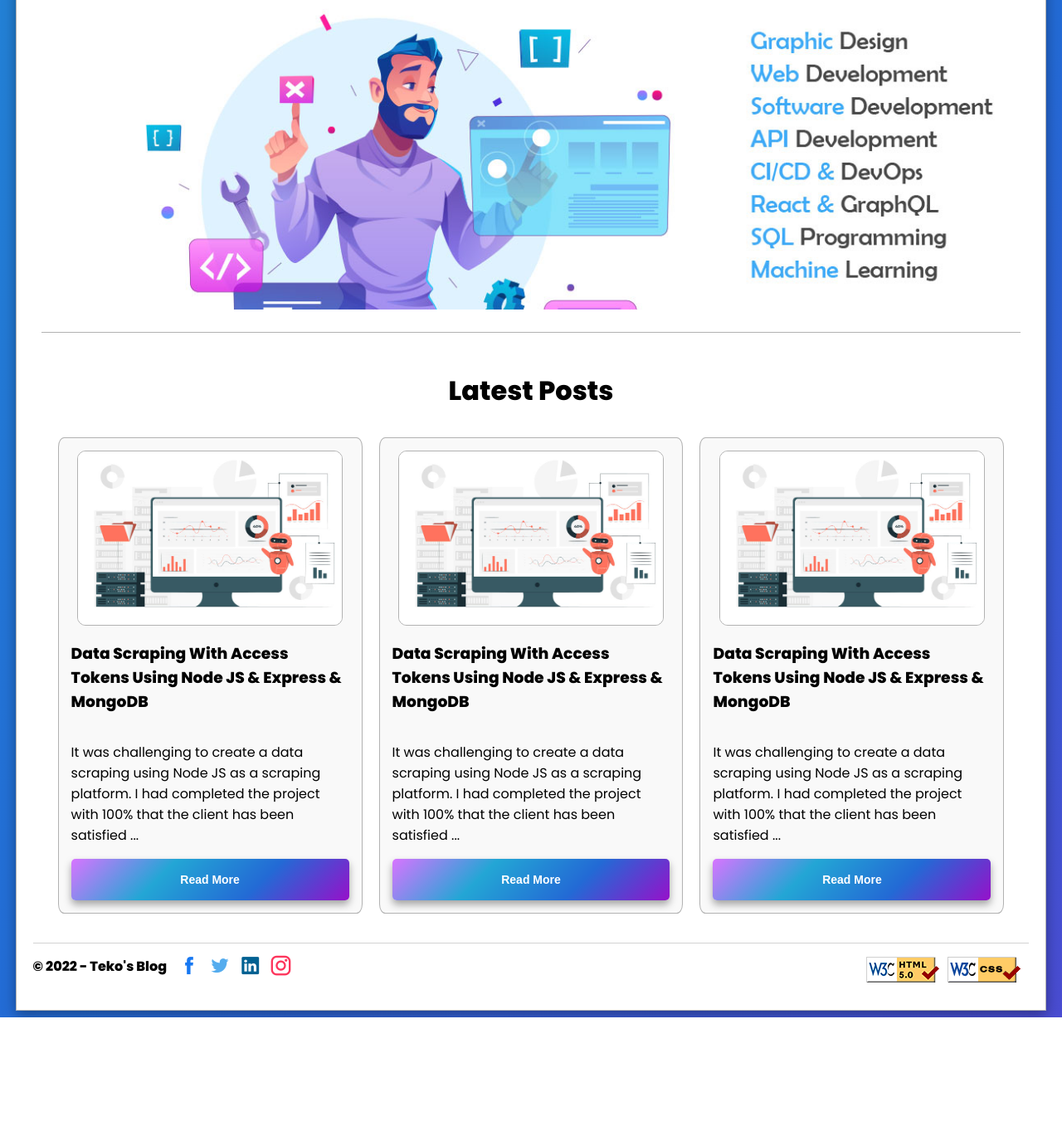
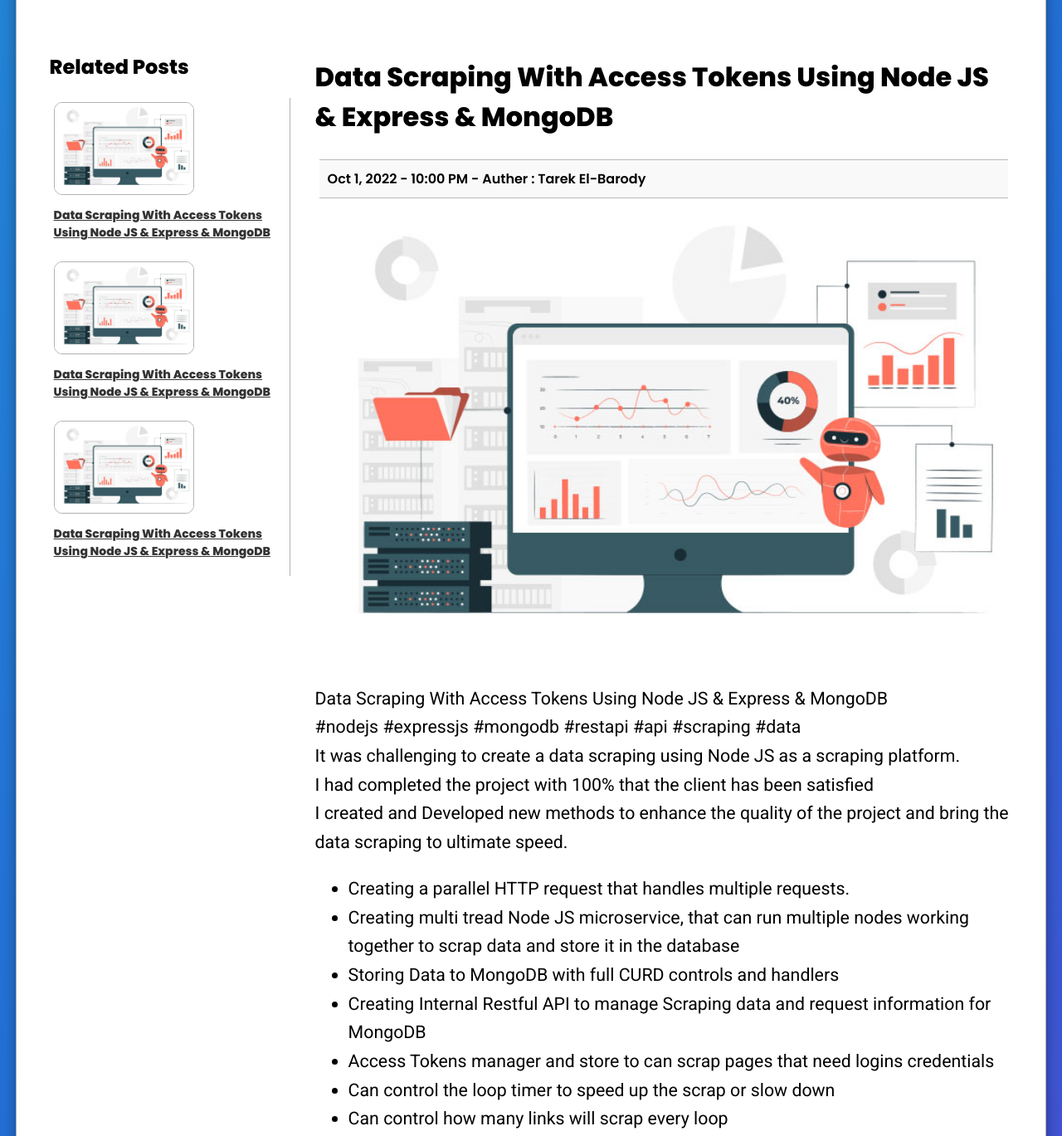
Before and after one commit to TarekElBarody/tekos-blog, a website: page blog-posts/data_scraping.html in a window 1280 px wide. Shown: the part 130-1499 px from the top of the page at 83% size. Before the commit the page ends 1356 px from the top, so only its background shows below. Drawn offline with Linux system fonts and the light colour scheme; files that its build step writes are made by us from their sources.

Commit message:
Blog Post Update

```diff
--- a/assets/css/home.css
+++ b/assets/css/home.css
@@ -1,7 +1,4 @@
-/* Set Global HTML Elelments
-background: linear-gradient(-45deg, #ee7752, #e73c7e, #23a6d5, #23d5ab);
-    background: linear-gradient(-45deg, #23d5ab, #0180ae, #23a6d5, #23d5ab);
-*/
+/* Set Global HTML Elelments */
 body {
     background: linear-gradient(-45deg, #9611ca, #236ad5, #23a6d5, #d874ff);
     background-size: 400% 400%;
@@ -33,12 +30,12 @@ body {
     max-width: 1280px;
     margin: 0px auto;
     padding: 10px 20px;
-    grid-template-columns: auto auto auto;
-    grid-template-rows: auto auto auto;
+    grid-template-columns: auto;
+    grid-template-rows: auto;
     grid-template-areas:
-        'hd hd hd hd hd hd hd hd'
-        'main main main main main main main main'
-        'ft ft ft ft ft ft ft ft';
+        'hd'
+        'main'
+        'ft';
     border: 1px #b2b2b2 solid;
     box-shadow: rgba(0, 0, 0, 0.35) 0px 5px 15px;
 }
@@ -188,6 +185,7 @@ header .nav li.active a {
     padding: 15px;
     border-radius: 2%;
     background-color: #f9f9f9;
+    text-align: center;
 }
 
 .post-card img {
--- a/assets/css/post.css
+++ b/assets/css/post.css
@@ -0,0 +1,86 @@
+.post-content {
+    grid-area: main;
+    display: flex;
+    flex-direction: row;
+    padding: 10px;
+}
+
+.sidebar {
+    order: 1;
+    margin-top: 20px;
+    padding: 20px 10px;
+    max-width: 300px;
+}
+
+.post-inner-body {
+    order: 2;
+    margin-top: 20px;
+    padding: 20px 10px;
+}
+
+.post-hd {
+    text-align: left;
+    font-size: 32px;
+}
+
+.post-details {
+    display: block;
+    margin: 5px;
+    padding: 10px;
+    border-top: 1px #b9b9b9 solid;
+    border-bottom: 1px #b9b9b9 solid;
+    background-color: #f9f9f9;
+    font-weight: 600;
+}
+
+.side-posts {
+    display: flex;
+    flex-direction: column;
+    border-right: 1px #b2b2b2 solid;
+    margin-right: 10px;
+}
+
+.post-body img {
+    width: 100%;
+    height: auto;
+}
+
+.post-body p,
+.post-body ul {
+    font-family: Roboto;
+    font-size: 16pt;
+    font-weight: 500;
+    line-height: 26pt;
+}
+
+.side-post-card {
+    display: grid;
+    padding: 5px;
+    text-align: left;
+}
+
+.side-post-card img {
+    width: 60%;
+    height: auto;
+    margin: 0;
+    border-radius: 10px;
+    border: 1px #b2b2b2 solid;
+    text-align: left;
+}
+
+.side-post-card h3 {
+    font-size: 14px;
+}
+
+@media screen and (max-width: 980px) {
+    .post-content {
+        flex-direction: column;
+    }
+    .sidebar {
+        order: 2;
+    }
+
+    .post-inner-body {
+        order: 1;
+    }
+}
--- a/blog-posts/post1.html
+++ b/blog-posts/data_scraping.html
@@ -55,38 +55,54 @@
                 </ul>
             </nav>
         </header>
-        <div class="content">
-            <div class="slider">
-                <img src="assets/images/bg04.jpg" width="1200" height="376"
-                    alt="My Skills Graphic Design, Web Development, Software Development, API Development, CI/CD & DevOps, React & GraphQL, SQL Programming, API Integrationweb development">
-            </div>
-            <div class="posts-body">
-                <h2 class="posts-hd">Latest Posts</h2>
-                <div class="posts">
-                    <div class="post-card">
+        <div class="post-content">
+            <div class="sidebar">
+                <h2>Related Posts</h2>
+                <div class="side-posts">
+                    <div class="side-post-card">
                         <img src="assets/images/p02.jpg" width="300" height="200"
                             alt="Data Scraping With Access Tokens Using Node JS & Express & MongoDB">
-                        <h3>Data Scraping With Access Tokens Using Node JS & Express & MongoDB</h3>
-                        <p>It was challenging to create a data scraping using Node JS as a scraping platform.
-                            I had completed the project with 100% that the client has been satisfied ...</p>
-                        <button onclick="gotoURL('blog-posts/post1.html')">Read More</button>
+                        <h3><a href="blog-posts/data_scraping.html">Data Scraping With Access Tokens Using Node JS &
+                                Express & MongoDB</a></h3>
                     </div>
-                    <div class="post-card">
+                    <div class="side-post-card">
                         <img src="assets/images/p02.jpg" width="300" height="200"
                             alt="Data Scraping With Access Tokens Using Node JS & Express & MongoDB">
-                        <h3>Data Scraping With Access Tokens Using Node JS & Express & MongoDB</h3>
-                        <p>It was challenging to create a data scraping using Node JS as a scraping platform.
-                            I had completed the project with 100% that the client has been satisfied ...</p>
-                        <button onclick="gotoURL('blog-posts/post1.html')">Read More</button>
+                        <h3><a href="blog-posts/data_scraping.html">Data Scraping With Access Tokens Using Node JS &
+                                Express & MongoDB</a></h3>
                     </div>
-                    <div class="post-card">
+                    <div class="side-post-card">
                         <img src="assets/images/p02.jpg" width="300" height="200"
                             alt="Data Scraping With Access Tokens Using Node JS & Express & MongoDB">
-                        <h3>Data Scraping With Access Tokens Using Node JS & Express & MongoDB</h3>
-                        <p>It was challenging to create a data scraping using Node JS as a scraping platform.
-                            I had completed the project with 100% that the client has been satisfied ...</p>
-                        <button onclick="gotoURL('blog-posts/post1.html')">Read More</button>
+                        <h3><a href="blog-posts/data_scraping.html">Data Scraping With Access Tokens Using Node JS &
+                                Express & MongoDB</a></h3>
                     </div>
+                </div>
+            </div>
+            <div class="post-inner-body">
+                <h2 class="post-hd">Data Scraping With Access Tokens Using Node JS & Express & MongoDB</h2>
+                <span class="post-details">Oct 1, 2022 - 10:00 PM - Auther : Tarek El-Barody</span>
+                <div class="post-body">
+                    <img src="assets/images/p02.jpg" width="300" height="200"
+                        alt="Data Scraping With Access Tokens Using Node JS & Express & MongoDB">
+                    <p>Data Scraping With Access Tokens Using Node JS & Express & MongoDB <br>
+                        #nodejs #expressjs #mongodb #restapi #api #scraping #data <br>
+                        It was challenging to create a data scraping using Node JS as a scraping platform. <br>
+                        I had completed the project with 100% that the client has been satisfied <br>
+                        I created and Developed new methods to enhance the quality of the project and bring the data
+                        scraping to ultimate speed. <br></p>
+                    <ul>
+                        <li>Creating a parallel HTTP request that handles multiple requests.</li>
+                        <li>Creating multi tread Node JS microservice, that can run multiple nodes working together to
+                            scrap data and store it in the database</li>
+                        <li>Storing Data to MongoDB with full CURD controls and handlers</li>
+                        <li>Creating Internal Restful API to manage Scraping data and request information for MongoDB
+                        </li>
+                        <li>Access Tokens manager and store to can scrap pages that need logins credentials</li>
+                        <li>Can control the loop timer to speed up the scrap or slow down</li>
+                        <li>Can control how many links will scrap every loop</li>
+                    </ul>
+
                 </div>
             </div>
         </div>
```
Also changed, not shown: index.html (+6 -4 lines).
